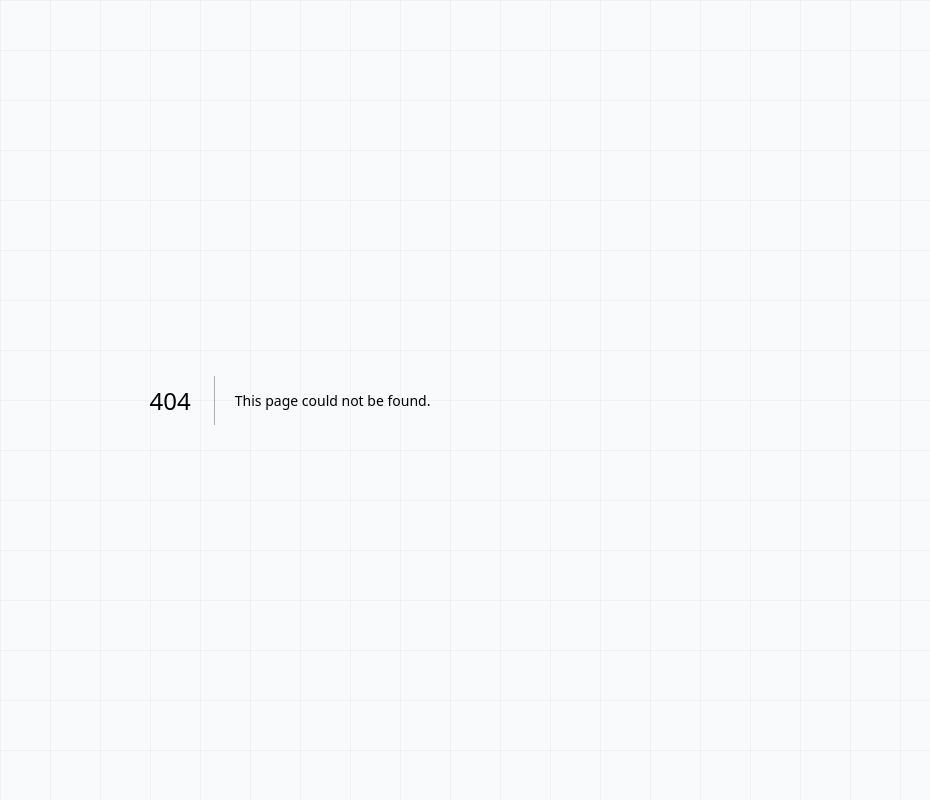
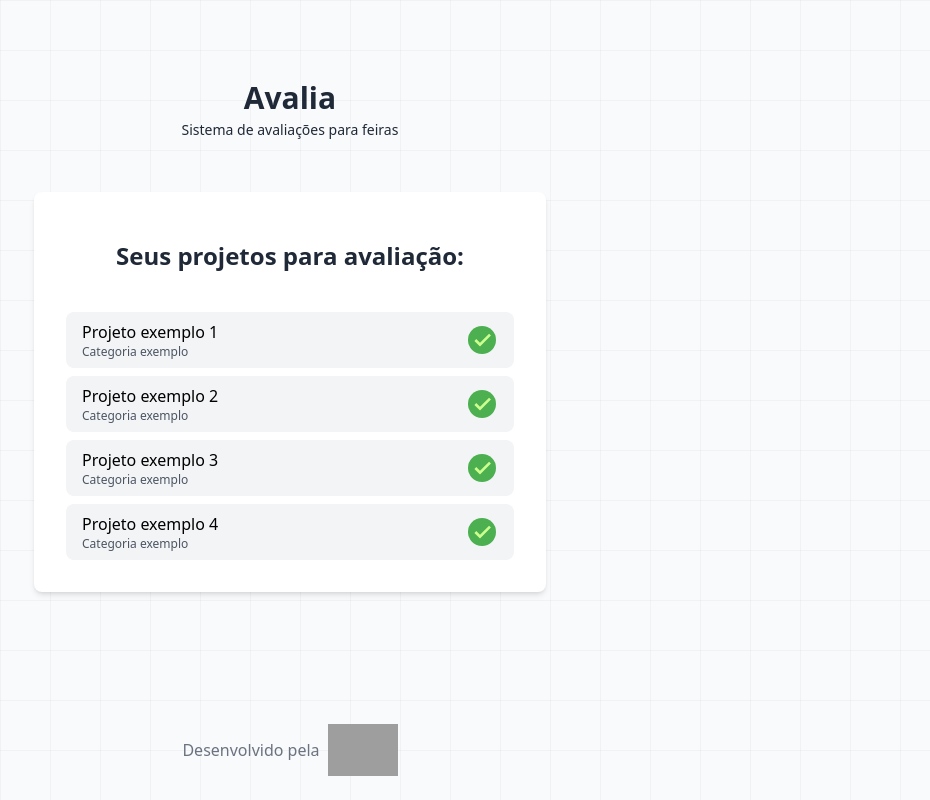
Before and after one commit to hotaydev/avalia, a Next.js app: page /avaliador/projetos in a window 1280 px wide. Before the commit this address had no page. Shown: the whole page, without its empty margins (350-1280 px from the left). Built offline with nearby package versions, Linux system fonts and the light colour scheme; grey boxes are pictures that could not be loaded.

Commit message:
feat: projects being evaluated

```diff
--- a/src/pages/admin/entrar/index.tsx
+++ /dev/null
@@ -1,3 +0,0 @@
-export default function AdminLoginPage() {
-  return <main>admin login</main>;
-}
--- a/src/pages/admin/index.tsx
+++ b/src/pages/admin/index.tsx
@@ -13,8 +13,7 @@ export default function AdminPage() {
   return (
     <main className="z-10 flex flex-col items-center relative px-6 pt-20 pb-10 sm:pb-10 md:pb-14 lg:pb-20">
       <HeaderTitle />
-      <div className="bg-white shadow-md rounded-lg px-4 pt-12 pb-6 mb-12 max-w-lg w-full">
-        <div className="text-center">
+      <div className="bg-white shadow-md rounded-lg px-4 pt-12 pb-6 mb-12 max-w-lg w-full text-center">
         <h2 className="text-2xl font-semibold text-gray-800 mb-6">
           Como deseja acessar sua conta?
         </h2>
@@ -46,7 +45,6 @@ export default function AdminPage() {
             <span className="ml-2 transform group-hover:translate-x-2 transition-transform">
               &rarr;
             </span>
-            </div>
           </div>
         </div>
         <div className="text-center mt-10 font-normal text-sm text-gray-500">
--- a/src/pages/avaliador/index.tsx
+++ b/src/pages/avaliador/index.tsx
@@ -7,13 +7,11 @@ export default function Login() {
   return (
     <main className="z-10 flex flex-col items-center relative px-6 pt-20 pb-10 sm:pb-10 md:pb-14 lg:pb-20">
       <HeaderTitle />
-      <div className="bg-white shadow-md rounded-lg px-4 pt-12 pb-6 mb-12 max-w-lg w-full">
-        <div className="text-center">
-          <h2 className="text-2xl font-semibold text-gray-800 mb-10">
-            Qual seu código de avaliador?
-          </h2>
-          <AvaliadorCode />
-        </div>
+      <div className="bg-white shadow-md rounded-lg px-4 pt-12 pb-6 mb-12 max-w-lg w-full text-center">
+        <h2 className="text-2xl font-semibold text-gray-800 mb-10">
+          Qual seu código de avaliador?
+        </h2>
+        <AvaliadorCode />
         <div className="text-center mt-10 font-normal text-sm hover:underline cursor-pointer text-gray-500">
           Precisa de ajuda?
         </div>
--- /dev/null
+++ b/src/pages/avaliador/projetos/index.tsx
@@ -0,0 +1,95 @@
+// import ArrowBack from "@/components/ArrowBack/ArrowBack";
+import Footer from "@/components/Footer/Footer";
+import HeaderTitle from "@/components/HeaderTitle/HeaderTitle";
+import { FcOk } from "react-icons/fc";
+
+interface Project {
+  title: string;
+  evaluated: boolean;
+  category: string;
+}
+
+export default function ProjetosAvaliador() {
+  const projects: Project[] = [
+    {
+      title: "Projeto exemplo 1",
+      evaluated: false,
+      category: "Categoria exemplo",
+    },
+    {
+      title: "Projeto exemplo 2",
+      evaluated: true,
+      category: "Categoria exemplo",
+    },
+    {
+      title: "Projeto exemplo 3",
+      evaluated: false,
+      category: "Categoria exemplo",
+    },
+    {
+      title: "Projeto exemplo 4",
+      evaluated: true,
+      category: "Categoria exemplo",
+    },
+  ];
+
+  return (
+    <main className="z-10 flex flex-col items-center relative px-6 pt-20 pb-10 sm:pb-10 md:pb-14 lg:pb-20">
+      <HeaderTitle />
+      <div className="bg-white shadow-md rounded-lg px-4 pt-12 pb-6 mb-12 max-w-lg w-full text-center">
+        <h2 className="text-2xl font-semibold text-gray-800 mb-10">
+          Seus projetos para avaliação:
+        </h2>
+        {projects.length > 0 ? (
+          <ProjectsList projects={projects} />
+        ) : (
+          <NoProjectsFound />
+        )}
+      </div>
+      <Footer />
+      {/* <ArrowBack /> */}
+    </main>
+  );
+}
+
+function NoProjectsFound() {
+  return (
+    <div className="text-center text-sm text-gray-500">
+      Nenhum projeto encontrado.
+      <br />
+      Talvez a escola ainda não tenha atribuído nenhum projeto à você.
+    </div>
+  );
+}
+
+function ProjectsList({ projects }: { projects: Project[] }) {
+  return (
+    <div className="flex flex-col justify-center items-center px-4">
+      {projects.map(({ title, category, evaluated }, index) => (
+        <ProjectListItem
+          key={index}
+          title={title}
+          category={category}
+          evaluated={evaluated}
+        />
+      ))}
+    </div>
+  );
+}
+
+function ProjectListItem({ title, category, evaluated }: Project) {
+  return (
+    <div className="flex items-center px-4 py-2 bg-gray-100 hover:bg-gray-200 transition-all cursor-pointer rounded-lg w-full justify-between mb-2">
+      <div className="flex flex-col items-start justify-center">
+        <h3 className="text-normal">{title}</h3>
+        <p className="text-xs text-gray-600 font-light">{category}</p>
+      </div>
+      <div>
+        <FcOk size={32} />
+        {/* <span className="bg-gray-300 rounded-full px-5 py-3 border-2 border-gray-400">
+          x
+        </span> */}
+      </div>
+    </div>
+  );
+}
--- a/src/pages/index.tsx
+++ b/src/pages/index.tsx
@@ -11,8 +11,7 @@ export default function Login() {
   return (
     <main className="z-10 flex flex-col items-center relative px-6 pt-20 pb-10 sm:pb-10 md:pb-14 lg:pb-20">
       <HeaderTitle />
-      <div className="bg-white shadow-md rounded-lg px-4 pt-12 pb-6 mb-12 max-w-lg w-full">
-        <div className="text-center">
+      <div className="bg-white shadow-md rounded-lg px-4 pt-12 pb-6 mb-12 max-w-lg w-full text-center">
         <h2 className="text-2xl font-semibold text-gray-800 mb-6">
           Qual área você deseja acessar?
         </h2>
@@ -40,7 +39,6 @@ export default function Login() {
             </span>
           </div>
         </div>
-        </div>
         <div
           className="text-center mt-10 font-normal text-sm hover:underline cursor-pointer text-gray-500"
           onClick={() => setOpen(true)}
```
Lines whose indentation alone changed are shown as unchanged.
